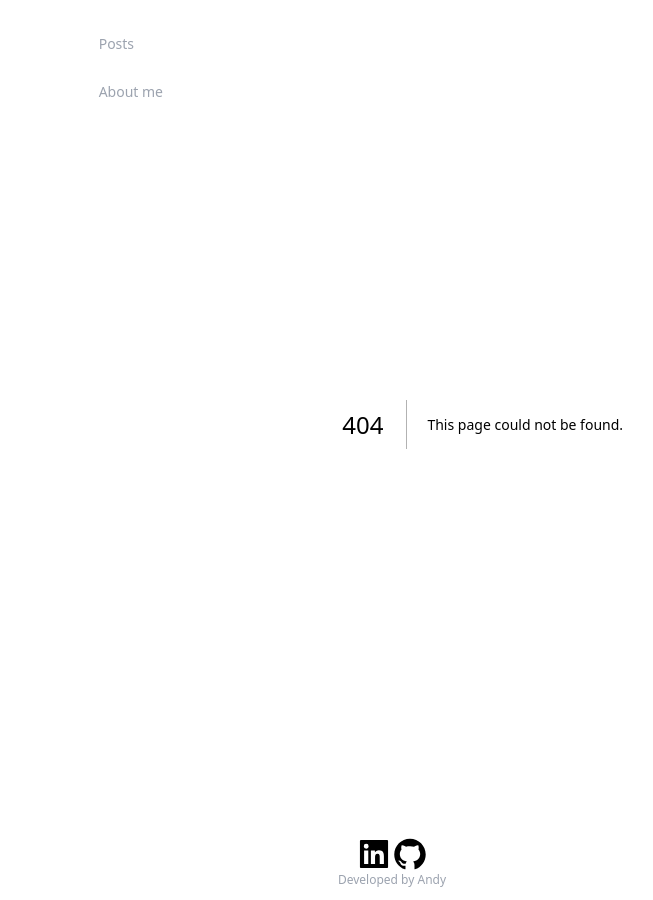
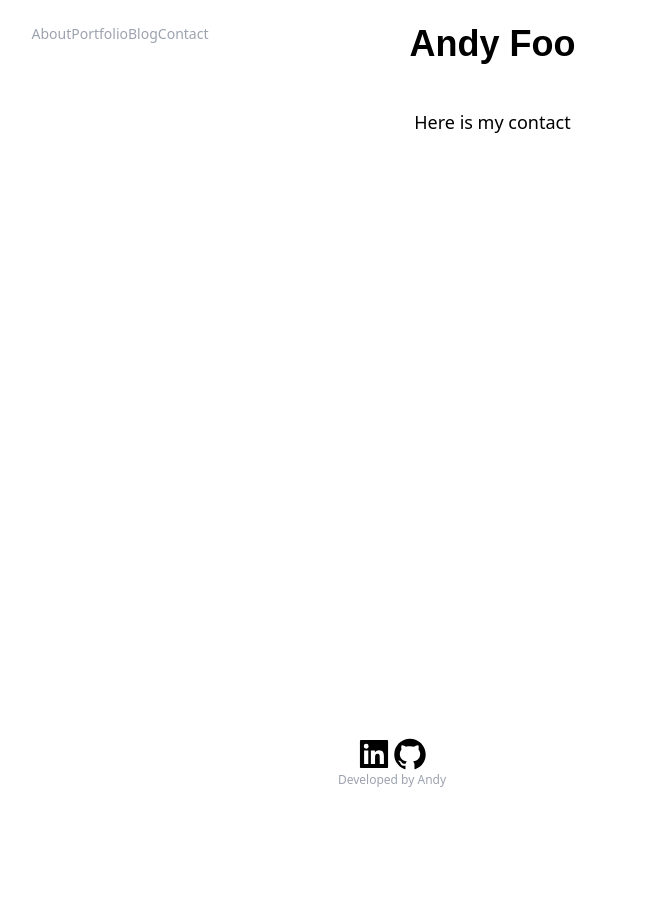
Before and after one commit to AndyFooGuoZhen/Nextjs_Blog, a Next.js app in the folder blog/: page /contact in a window 1280 px wide. Before the commit this address had no page. Shown: the whole page, without its empty margins (248-901 px from the left). After the commit the page ends 800 px from the top, so only its background shows below. Built offline with nearby package versions, Linux system fonts and the light colour scheme.

Commit message:
Added contact and porfolio to action bar

```diff
--- /dev/null
+++ b/blog/app/contact/page.tsx
@@ -0,0 +1,36 @@
+const Contact = () => {
+    return (
+      <div className="mx-auto md:text-start md:text md:max-w-6xl">
+        <h1 className=" font-bold text-center text-3xl font-abel mb-6 md:text-4xl">
+          Andy Foo
+        </h1>
+
+        <div className="mt-11 px-4 text-justify text-sm md:text-lg ">
+            <h3>
+                Here is my contact
+            </h3>
+          {/* <h3>
+            Hi there! I'm Andy. I'm currently a student at Iowa State University
+            majoring in CS in my senior year. I'm always looking for ways to push
+            myself and grow personally by taking on new projects.
+          </h3>
+          <h1 className=""></h1>
+          <div className="my-5"></div>
+          <h3>
+            I've built this personal blog to share my thoughts and ideas about
+            interesting events of my day or stuff I've found to be impactful from
+            the internet. Being relatively new to the blog writing game, I seek to
+            improve my writing skills through this blog as well.
+          </h3>
+          <h3 className="my-5">
+            I hope to inspire others to practice the skills of deep thought and
+            hope you have a valuable takeaway to bring with you through reading
+            some my blogs. So join me on this journey of discovery and let's
+            explore the world together. Thanks for stopping by!
+          </h3> */}
+        </div>
+      </div>
+    );
+  };
+
+  export default Contact;
--- a/blog/app/layout.tsx
+++ b/blog/app/layout.tsx
@@ -24,25 +24,44 @@ export default function RootLayout({
       <body className="px-10 md:px-24 items-center flex justify-center ">
         <div className="min-h-screen flex flex-col justify-between w-full">
           <section className="md:flex flex-row w-full relative mt-3 justify-center ">
-            <div className="flex justify-around text-center md:flex-col p-3 md:justify-start md:items-end md:text-start w-full mb-3 md:w-1/6 ">
+            {/* <div className="flex justify-around text-center mx-10 md:flex-col p-3 md:justify-start md:items-end md:text-start w-full mb-3 md:w-1/6 "> */}
+            <div className="flex justify-around text-center p-3 ">
+
+              <Link href={"/aboutme"}>
+                  {/* <h2 className="  text-gray-400 hover:text-gray-500 hover:bg-gradient-to-b from-white to-gray-100   font-medium rounded-lg text-sm px-5 py-2.5  mr-2 mb-2 "> */}
+                  <h2 className="  text-gray-400 hover:text-gray-500 hover:bg-gradient-to-b from-white to-gray-100   font-medium rounded-lg text-sm  ">
+
+                    About
+                  </h2>
+                </Link>
+                <Link href={"/portfolio"}>
+                  {/* <h2 className="  text-gray-400 hover:text-gray-500 hover:bg-gradient-to-b from-white to-gray-100   font-medium rounded-lg text-sm px-5 py-2.5  mr-2 mb-2 "> */}
+                  <h2 className="  text-gray-400 hover:text-gray-500 hover:bg-gradient-to-b from-white to-gray-100   font-medium rounded-lg text-sm  ">
+
+                    Portfolio
+                  </h2>
+                </Link>
               <Link href={"/"}>
-                <h2 className=" w-24 md:w-28 text-gray-400 hover:text-gray-500 hover:bg-gradient-to-b from-white to-gray-100  font-medium rounded-lg text-sm px-5 py-2.5  mr-2 mb-2 ">
-                  Posts
+                {/* <h2 className=" md:w-28 text-gray-400 hover:text-gray-500 hover:bg-gradient-to-b from-white to-gray-100  font-medium rounded-lg text-sm px-5 py-2.5  mr-2 mb-2 "> */}
+                <h2 className="  text-gray-400 hover:text-gray-500 hover:bg-gradient-to-b from-white to-gray-100   font-medium rounded-lg text-sm  ">
+
+                  Blog
                 </h2>
               </Link>
-              <Link href={"/aboutme"}>
-                <h2 className="w-28  text-gray-400 hover:text-gray-500 hover:bg-gradient-to-b from-white to-gray-100   font-medium rounded-lg text-sm px-5 py-2.5  mr-2 mb-2 ">
-                  About me
-                </h2>
+              <Link href={"/contact"}>
+              {/* <h2 className=" md:w-28 text-gray-400 hover:text-gray-500 hover:bg-gradient-to-b from-white to-gray-100 font-medium rounded-lg text-sm px-5 py-2.5  mr-2 mb-2 "> */}
+              <h2 className="  text-gray-400 hover:text-gray-500 hover:bg-gradient-to-b from-white to-gray-100   font-medium rounded-lg text-sm  ">
+
+                Contact
+              </h2>
               </Link>
-              {/* <h2 className="w-24 md:w-28 text-gray-400 hover:text-gray-500 hover:bg-gradient-to-b from-white to-gray-100 font-medium rounded-lg text-sm px-5 py-2.5  mr-2 mb-2 ">
-                Contact
-              </h2> */}
             </div>
 
-            <div className=" p-3 flex flex-col w-full md:w-3/6 ">
+            {/* <div className=" p-3 flex flex-col w-full md:w-3/6 "> */}
+            <div className=" p-3 flex flex-col md:w-1/2   ">
               {children}
             </div>
+
           </section>
           <div>
             <div className="flex justify-center">
--- /dev/null
+++ b/blog/app/portfolio/page.tsx
@@ -0,0 +1,36 @@
+const Portfolio = () => {
+    return (
+      <div className="mx-auto md:text-start md:text md:max-w-6xl">
+        <h1 className=" font-bold text-center text-3xl font-abel mb-6 md:text-4xl">
+          Andy Foo
+        </h1>
+
+        <div className="mt-11 px-4 text-justify text-sm md:text-lg ">
+            <h3>
+                Portfolio goes here
+            </h3>
+          {/* <h3>
+            Hi there! I'm Andy. I'm currently a student at Iowa State University
+            majoring in CS in my senior year. I'm always looking for ways to push
+            myself and grow personally by taking on new projects.
+          </h3>
+          <h1 className=""></h1>
+          <div className="my-5"></div>
+          <h3>
+            I've built this personal blog to share my thoughts and ideas about
+            interesting events of my day or stuff I've found to be impactful from
+            the internet. Being relatively new to the blog writing game, I seek to
+            improve my writing skills through this blog as well.
+          </h3>
+          <h3 className="my-5">
+            I hope to inspire others to practice the skills of deep thought and
+            hope you have a valuable takeaway to bring with you through reading
+            some my blogs. So join me on this journey of discovery and let's
+            explore the world together. Thanks for stopping by!
+          </h3> */}
+        </div>
+      </div>
+    );
+  };
+
+  export default Portfolio;
```
Also changed, not shown: blog/components/tagsSelection.ts (line endings or trailing spaces).
